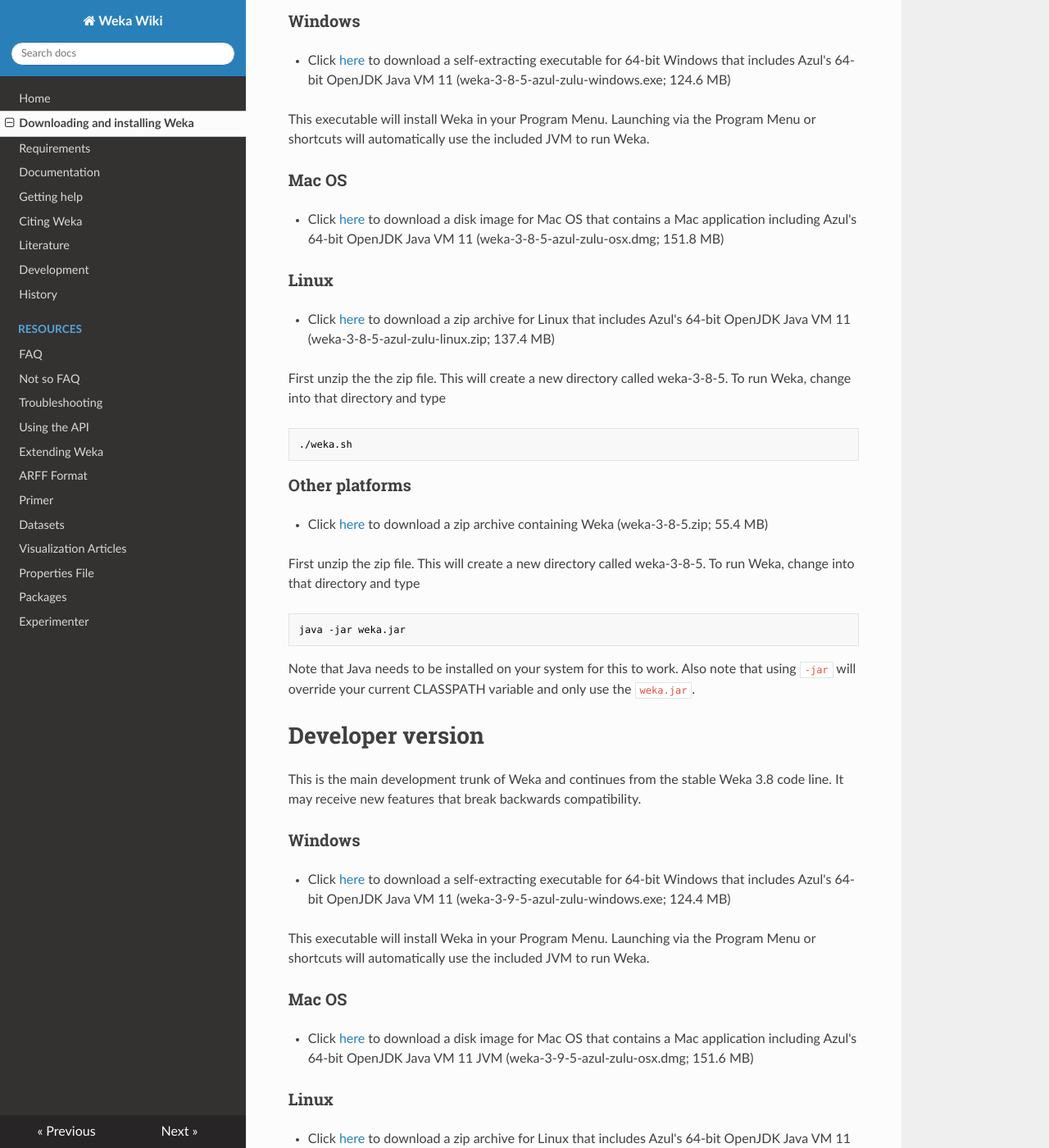
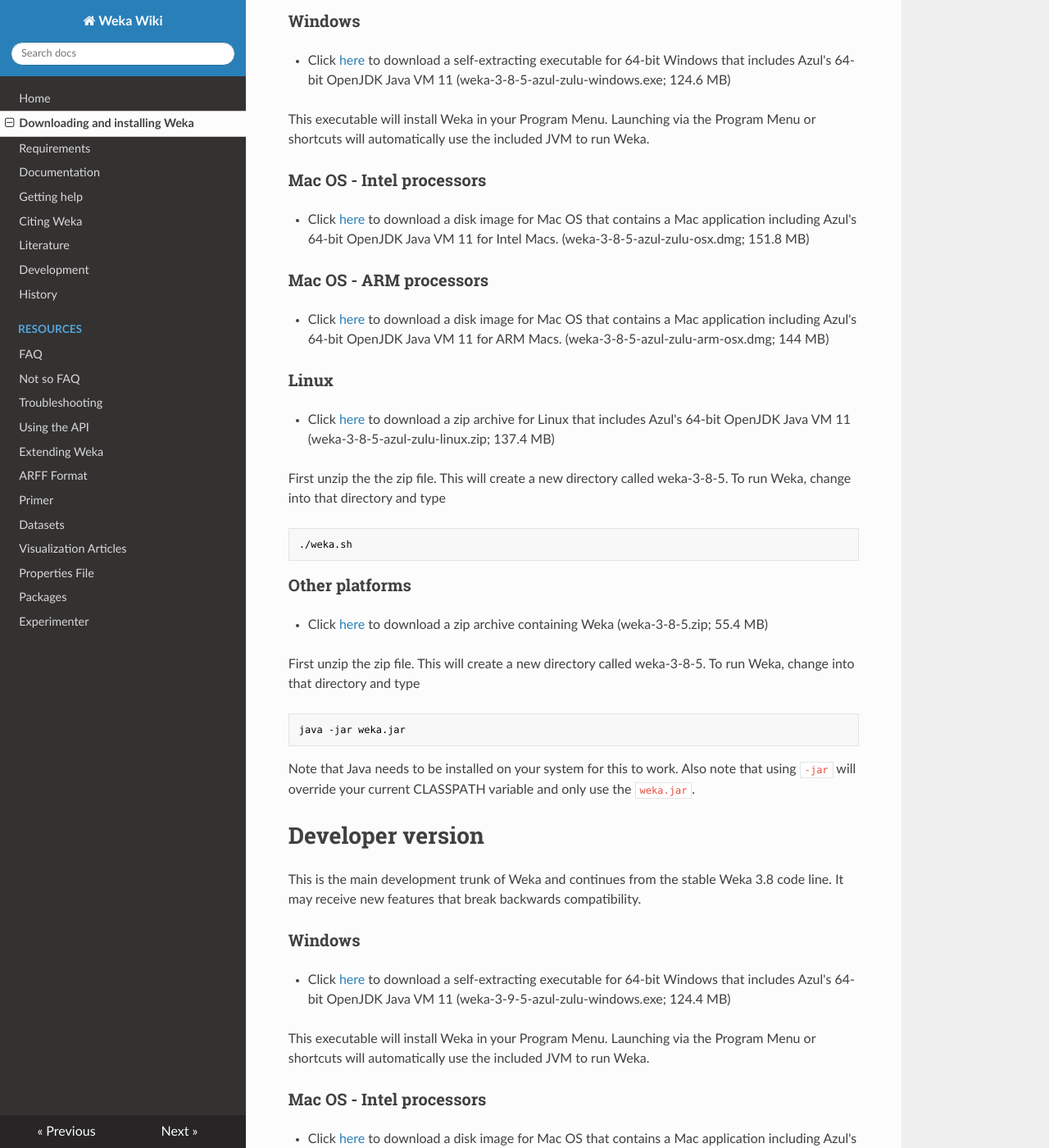
Before and after one commit to Waikato/weka-wiki, an MkDocs documentation site: the page built from docs/downloading_weka.md, in a window 1280 px wide and 1400 px high, scrolled down 737 px. Shown: the whole window at 82% size. Built offline with MkDocs 1.6.1, drawn with Linux system fonts in a browser that asks for light colours; nearby versions of some CDN libraries; some of the changed text lies outside the part shown.

Commit message:
Added links for Mac ARM WEKA distros.

```diff
--- a/docs/downloading_weka.md
+++ b/docs/downloading_weka.md
@@ -41,13 +41,21 @@
 This executable will install Weka in your Program Menu. Launching via the Program
 Menu or shortcuts will automatically use the included JVM to run Weka.
 
-### Mac OS
+### Mac OS - Intel processors
 
 * Click
 [here](https://prdownloads.sourceforge.net/weka/weka-3-8-5-azul-zulu-osx.dmg)
 to download a disk image for Mac OS that contains a
-Mac application including Azul's 64-bit OpenJDK Java VM 11
+Mac application including Azul's 64-bit OpenJDK Java VM 11 for Intel Macs.
 (weka-3-8-5-azul-zulu-osx.dmg; 151.8 MB)
+
+### Mac OS - ARM processors
+
+* Click
+[here](https://prdownloads.sourceforge.net/weka/weka-3-8-5-azul-zulu-arm-osx.dmg)
+to download a disk image for Mac OS that contains a
+Mac application including Azul's 64-bit OpenJDK Java VM 11 for ARM Macs.
+(weka-3-8-5-azul-zulu-arm-osx.dmg; 144 MB)
 
 ### Linux
 
@@ -94,13 +102,22 @@
 This executable will install Weka in your Program Menu. Launching via the Program
 Menu or shortcuts will automatically use the included JVM to run Weka.
 
-### Mac OS
+
+### Mac OS - Intel processors
 
 * Click
 [here](https://prdownloads.sourceforge.net/weka/weka-3-9-5-azul-zulu-osx.dmg)
 to download a disk image for Mac OS that contains a
-Mac application including Azul's 64-bit OpenJDK Java VM 11
-JVM (weka-3-9-5-azul-zulu-osx.dmg; 151.6 MB)
+Mac application including Azul's 64-bit OpenJDK Java VM 11 for Intel Macs.
+(weka-3-9-5-azul-zulu-osx.dmg; 151.6 MB)
+
+### Mac OS - ARM processors
+
+* Click
+[here](https://prdownloads.sourceforge.net/weka/weka-3-9-5-azul-zulu-arm-osx.dmg)
+to download a disk image for Mac OS that contains a
+Mac application including Azul's 64-bit OpenJDK Java VM 11 for ARM Macs.
+(weka-3-9-5-azul-zulu-arm-osx.dmg; 145 MB)
 
 ### Linux
 
```
